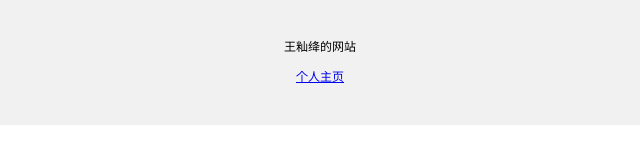
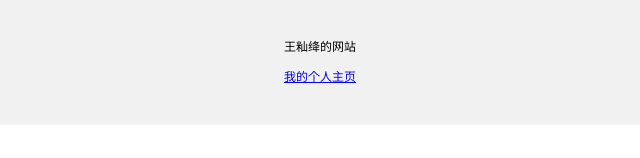
Before and after one commit to hclning/re01, a plain HTML site: page index.html in a window 1280 px wide. Shown: the part 639-797 px from the top of the page, 320-960 px from the left. Drawn offline with Linux system fonts and the light colour scheme.

Commit message:
index.html

```diff
--- a/index.html
+++ b/index.html
@@ -38,7 +38,7 @@
         font-size:12px;
         ">
         <p>王籼绛的网站</p>
-        <a href="https://hclning.github.io/re01/new.html">个人主页</a>
+        <a href="https://hclning.github.io/re01/new.html">我的个人主页</a>
    </div>
 </body>
 </html>
```
